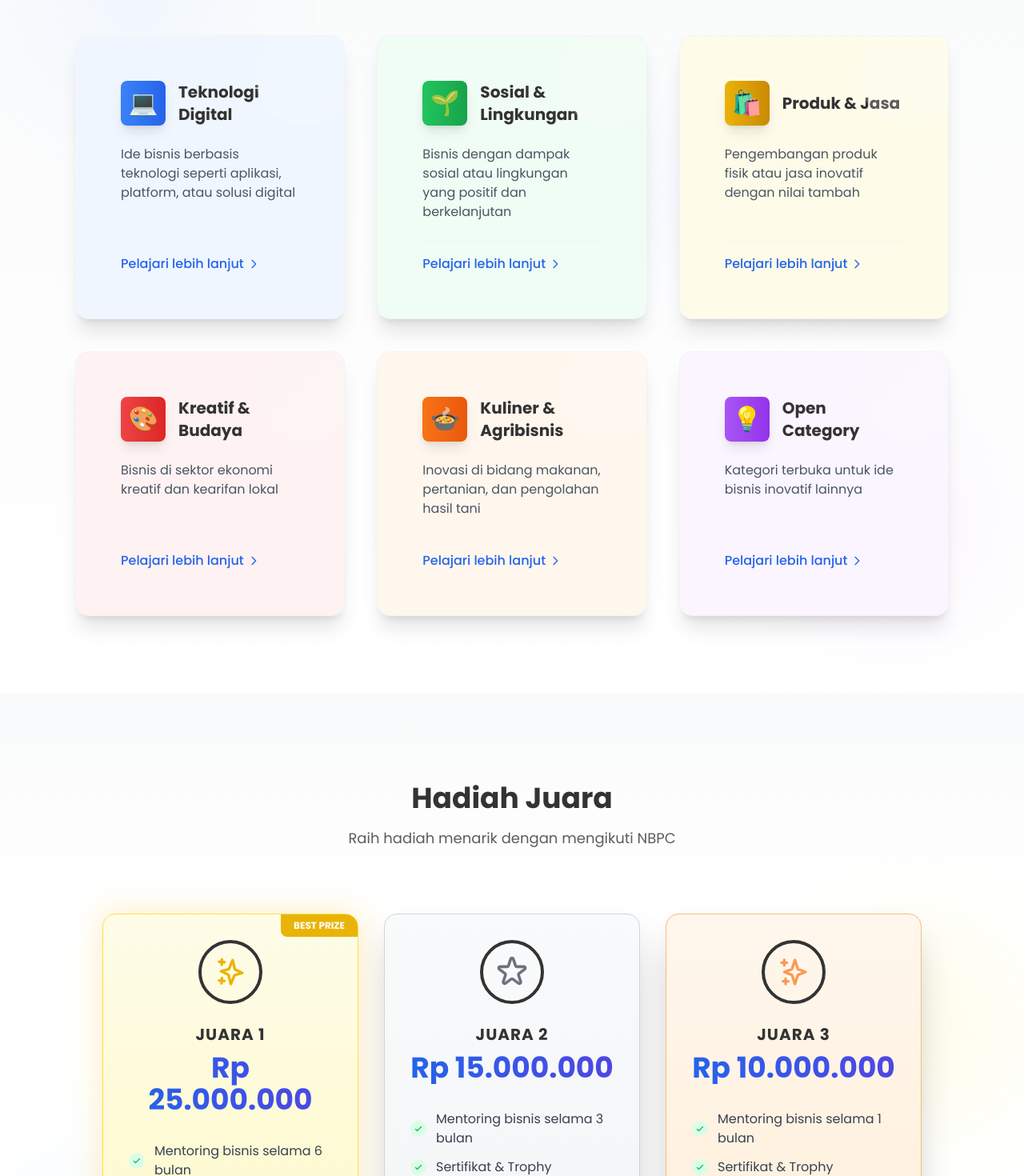
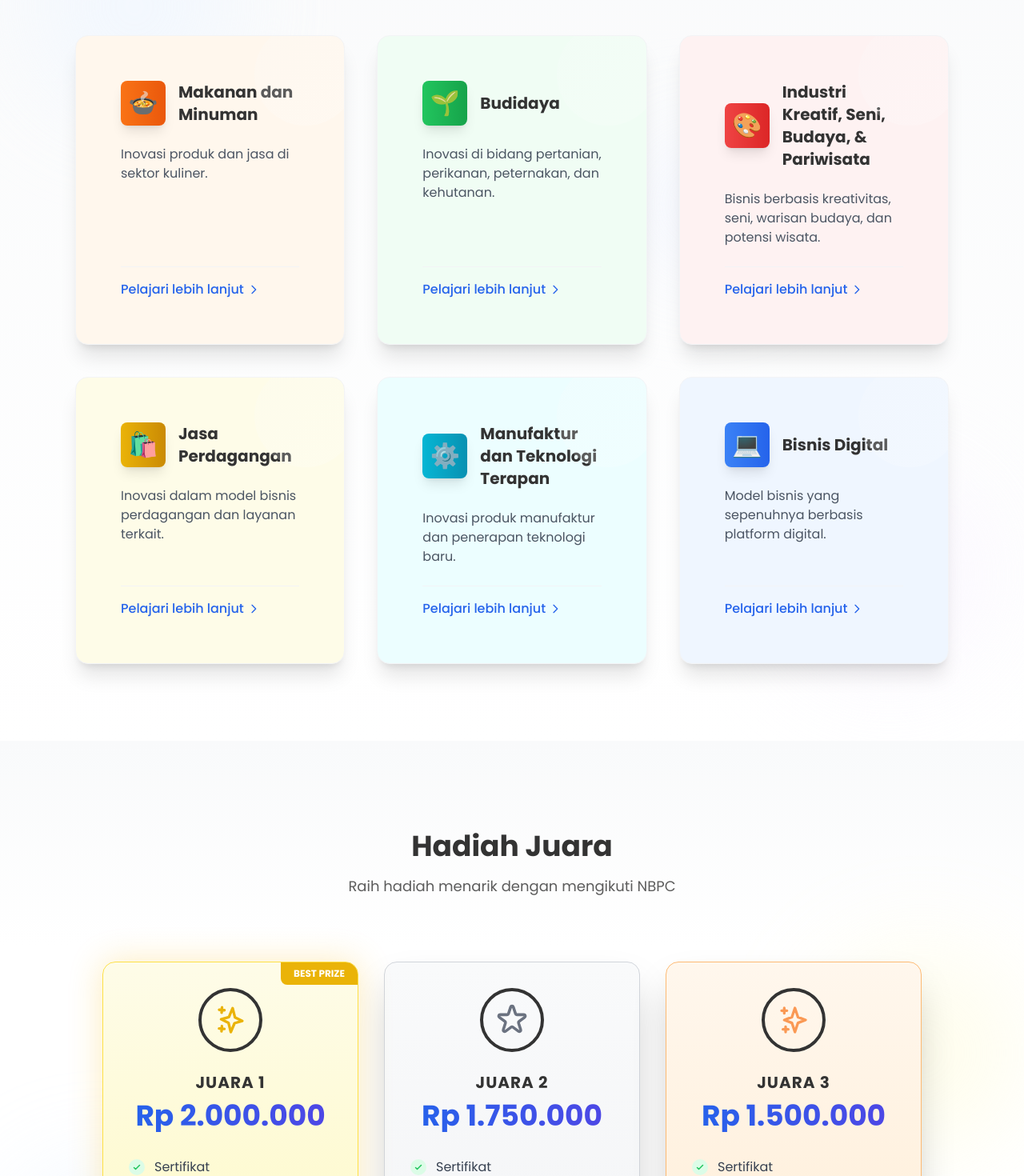
Before and after one commit to Izumi54/NBPC-UNISNU, a Next.js app: page /lomba in a window 1280 px wide. Shown: the part 3460-4930 px from the top of the page at 80% size. Built offline with nearby package versions, Linux system fonts and the light colour scheme.

Commit message:
Update halaman lomba: timeline, UI kebutuhan lomba, link booklet, hapus S&K dan FAQ, ubah bonus hadiah, ubah email kontak.

```diff
--- a/src/app/lomba/page.tsx
+++ b/src/app/lomba/page.tsx
@@ -45,140 +45,140 @@ export default function CompetitionPage() {
 
   const categories = [
     {
-      title: 'Teknologi Digital',
-      description: 'Ide bisnis berbasis teknologi seperti aplikasi, platform, atau solusi digital',
-      color: 'from-blue-500 to-blue-600',
-      bgColor: 'bg-blue-50',
-      icon: '💻',
-      fullDescription: 'Kategori Teknologi Digital mencakup berbagai inovasi berbasis teknologi yang bertujuan untuk menyelesaikan masalah atau meningkatkan efisiensi melalui solusi digital.',
+      title: 'Makanan dan Minuman',
+      description: 'Inovasi produk dan jasa di sektor kuliner.',
+      color: 'from-orange-500 to-orange-600',
+      bgColor: 'bg-orange-50',
+      icon: '🍲',
+      fullDescription: 'Kategori ini mencakup ide bisnis inovatif terkait produksi, pengolahan, distribusi, dan penyajian makanan serta minuman.',
       examples: [
-        'Aplikasi mobile untuk manajemen bisnis kecil',
-        'Platform e-learning dengan teknologi AI',
-        'Solusi IoT untuk Smart City',
-        'Platform fintech untuk inklusi keuangan',
-        'Aplikasi berbasis blockchain untuk supply chain'
+        'Aplikasi pemesanan makanan berbasis AI',
+        'Produk makanan sehat dan organik kemasan',
+        'Layanan katering berbasis komunitas',
+        'Minuman fungsional inovatif',
+        'Platform distribusi hasil pertanian untuk industri kuliner'
       ],
       criteria: [
-        'Inovasi teknologi yang digunakan',
-        'Kemampuan untuk menyelesaikan masalah nyata',
-        'Potensi skalabilitas dan pertumbuhan',
-        'Keunggulan kompetitif dibanding solusi yang ada',
-        'Kelayakan teknis implementasi'
+        'Orisinalitas resep atau konsep',
+        'Potensi pasar kuliner',
+        'Keamanan pangan dan kualitas produk',
+        'Model bisnis yang scalable',
+        'Inovasi dalam proses produksi atau pemasaran'
+      ],
+      image: '/public/images/categories/culinary.jpg'
+    },
+    {
+      title: 'Budidaya',
+      description: 'Inovasi di bidang pertanian, perikanan, peternakan, dan kehutanan.',
+      color: 'from-green-500 to-green-600',
+      bgColor: 'bg-green-50',
+      icon: '🌱',
+      fullDescription: 'Fokus pada pengembangan teknologi dan metode baru dalam kegiatan budidaya untuk meningkatkan efisiensi, keberlanjutan, dan kualitas hasil.',
+      examples: [
+        'Teknologi Smart Farming untuk pertanian',
+        'Sistem budidaya ikan terintegrasi',
+        'Pengembangan pakan ternak inovatif',
+        'Model agrowisata berkelanjutan',
+        'Solusi pengelolaan hutan berbasis data'
+      ],
+      criteria: [
+        'Peningkatan efisiensi budidaya',
+        'Dampak terhadap lingkungan dan sosial',
+        'Potensi peningkatan hasil dan kualitas',
+        'Inovasi teknologi atau metode',
+        'Kelayakan implementasi di tingkat petani/pembudidaya'
+      ],
+      image: '/public/images/categories/social.jpg'
+    },
+    {
+      title: 'Industri Kreatif, Seni, Budaya, & Pariwisata',
+      description: 'Bisnis berbasis kreativitas, seni, warisan budaya, dan potensi wisata.',
+      color: 'from-red-500 to-red-600',
+      bgColor: 'bg-red-50',
+      icon: '🎨',
+      fullDescription: 'Kategori ini mendorong ide bisnis yang memanfaatkan kekayaan intelektual, ekspresi artistik, warisan budaya, dan potensi destinasi pariwisata untuk menciptakan nilai ekonomi.',
+      examples: [
+        'Platform marketplace untuk seniman lokal',
+        'Pengembangan konten digital berbasis budaya',
+        'Penyelenggaraan acara seni dan budaya virtual',
+        'Inovasi produk fashion atau kriya lokal',
+        'Pengembangan aplikasi panduan wisata interaktif'
+      ],
+      criteria: [
+        'Orisinalitas dan nilai artistik',
+        'Potensi pasar di sektor kreatif dan pariwisata',
+        'Dampak terhadap pelestarian budaya/seni',
+        'Inovasi model bisnis',
+        'Kualitas eksekusi dan presentasi'
+      ],
+      image: '/public/images/categories/creative.jpg'
+    },
+    {
+      title: 'Jasa Perdagangan',
+      description: 'Inovasi dalam model bisnis perdagangan dan layanan terkait.',
+      color: 'from-yellow-500 to-yellow-600',
+      bgColor: 'bg-yellow-50',
+      icon: '🛍️',
+      fullDescription: 'Meliputi ide bisnis yang meningkatkan efisiensi, jangkauan, dan pengalaman pelanggan dalam aktivitas perdagangan barang dan penyediaan jasa.',
+      examples: [
+        'Platform e-commerce spesialis',
+        'Layanan logistik inovatif',
+        'Sistem manajemen inventori berbasis cloud',
+        'Konsultasi bisnis digital untuk UMKM',
+        'Pengembangan model bisnis langganan (subscription)'
+      ],
+      criteria: [
+        'Peningkatan efisiensi operasional',
+        'Potensi pasar dan pertumbuhan',
+        'Keunggulan kompetitif dalam layanan',
+        'Inovasi model bisnis',
+        'Skalabilitas dan profitabilitas'
+      ],
+      image: '/public/images/categories/product.jpg'
+    },
+    {
+      title: 'Manufaktur dan Teknologi Terapan',
+      description: 'Inovasi produk manufaktur dan penerapan teknologi baru.',
+      color: 'from-cyan-500 to-cyan-600',
+      bgColor: 'bg-cyan-50',
+      icon: '⚙️',
+      fullDescription: 'Fokus pada pengembangan produk fisik melalui proses manufaktur yang inovatif dan penerapan teknologi canggih untuk solusi industri atau konsumen.',
+      examples: [
+        'Produksi material ramah lingkungan',
+        'Pengembangan purwarupa perangkat IoT',
+        'Teknologi cetak 3D untuk produksi massal',
+        'Sistem otomatisasi untuk industri kecil',
+        'Inovasi produk elektronik atau mekanik'
+      ],
+      criteria: [
+        'Tingkat inovasi produk/teknologi',
+        'Kelayakan produksi dan skala ekonomi',
+        'Potensi pasar dan adopsi',
+        'Efisiensi dan kualitas hasil manufaktur',
+        'Dampak sosial atau lingkungan dari produk'
       ],
       image: '/public/images/categories/tech.jpg'
     },
     {
-      title: 'Sosial & Lingkungan',
-      description: 'Bisnis dengan dampak sosial atau lingkungan yang positif dan berkelanjutan',
-      color: 'from-green-500 to-green-600',
-      bgColor: 'bg-green-50',
-      icon: '🌱',
-      fullDescription: 'Kategori Sosial & Lingkungan fokus pada bisnis yang memberikan dampak positif pada masyarakat dan lingkungan sekitar, dengan model bisnis yang berkelanjutan.',
+      title: 'Bisnis Digital',
+      description: 'Model bisnis yang sepenuhnya berbasis platform digital.',
+      color: 'from-blue-500 to-blue-600',
+      bgColor: 'bg-blue-50',
+      icon: '💻',
+      fullDescription: 'Kategori ini mencakup ide bisnis yang beroperasi dan menghasilkan pendapatan utamanya melalui platform atau teknologi digital, seperti aplikasi, website, atau SaaS.',
       examples: [
-        'Bank sampah digital dengan sistem reward',
-        'Bisnis daur ulang plastik menjadi produk bernilai tinggi',
-        'Platform crowdfunding untuk proyek lingkungan',
-        'Bisnis sosial untuk pemberdayaan masyarakat prasejahtera',
-        'Solusi energi terbarukan untuk daerah terpencil'
+        'Pengembangan aplikasi edukasi interaktif',
+        'Platform digital marketing untuk UMKM',
+        'Layanan konsultasi online berbasis langganan',
+        'Pengembangan game atau aplikasi hiburan digital',
+        'Solusi Big Data atau AI untuk bisnis'
       ],
       criteria: [
-        'Besaran dampak sosial/lingkungan yang dihasilkan',
-        'Keberlanjutan model bisnis',
-        'Inovasi dalam pendekatan penyelesaian masalah',
-        'Potensi untuk meningkatkan kualitas hidup masyarakat',
-        'Keterlibatan komunitas lokal'
-      ],
-      image: '/public/images/categories/social.jpg'
-    },
-    {
-      title: 'Produk & Jasa',
-      description: 'Pengembangan produk fisik atau jasa inovatif dengan nilai tambah',
-      color: 'from-yellow-500 to-yellow-600',
-      bgColor: 'bg-yellow-50',
-      icon: '🛍️',
-      fullDescription: 'Kategori Produk & Jasa mencakup inovasi dalam pembuatan produk fisik atau penyediaan jasa yang menawarkan nilai tambah bagi konsumen.',
-      examples: [
-        'Produk ramah lingkungan dengan desain inovatif',
-        'Jasa konsultasi dengan pendekatan unik',
-        'Produk kesehatan dengan teknologi terkini',
-        'Jasa personal yang memanfaatkan teknologi',
-        'Produk lokal dengan standar internasional'
-      ],
-      criteria: [
-        'Keunikan nilai proposisi produk/jasa',
-        'Potensi pasar dan permintaan konsumen',
-        'Tingkat inovasi dan kreativitas',
-        'Strategi pemasaran dan distribusi',
-        'Kelayakan produksi atau penyediaan layanan'
-      ],
-      image: '/public/images/categories/product.jpg'
-    },
-    {
-      title: 'Kreatif & Budaya',
-      description: 'Bisnis di sektor ekonomi kreatif dan kearifan lokal',
-      color: 'from-red-500 to-red-600',
-      bgColor: 'bg-red-50',
-      icon: '🎨',
-      fullDescription: 'Kategori Kreatif & Budaya berfokus pada bisnis yang mengembangkan sektor ekonomi kreatif dan melestarikan kearifan lokal Indonesia melalui pendekatan modern.',
-      examples: [
-        'Platform marketplace untuk produk seni lokal',
-        'Solusi AR/VR untuk wisata budaya virtual',
-        'Studio animasi dengan konten budaya Indonesia',
-        'Fashion dengan sentuhan kearifan lokal',
-        'Aplikasi pembelajaran budaya interaktif'
-      ],
-      criteria: [
-        'Integrasi nilai budaya dalam model bisnis',
-        'Inovasi dalam memperkenalkan budaya ke pasar modern',
-        'Dampak terhadap pelestarian budaya lokal',
-        'Potensi menarik minat generasi muda',
-        'Kualitas artistik dan eksekusi kreatif'
-      ],
-      image: '/public/images/categories/creative.jpg'
-    },
-    {
-      title: 'Kuliner & Agribisnis',
-      description: 'Inovasi di bidang makanan, pertanian, dan pengolahan hasil tani',
-      color: 'from-orange-500 to-orange-600',
-      bgColor: 'bg-orange-50',
-      icon: '🍲',
-      fullDescription: 'Kategori Kuliner & Agribisnis mencakup inovasi dalam industri makanan, pertanian modern, dan pengolahan hasil pertanian menjadi produk bernilai tambah.',
-      examples: [
-        'Aplikasi manajemen rantai pasok pertanian',
-        'Produk olahan pangan inovatif',
-        'Sistem pertanian vertikal di perkotaan',
-        'Bisnis makanan berbasis subscription',
-        'Teknologi untuk meningkatkan hasil panen'
-      ],
-      criteria: [
-        'Inovasi dalam produk atau proses produksi',
-        'Keberlanjutan dan dampak lingkungan',
-        'Potensi meningkatkan pendapatan petani',
-        'Kontribusi pada ketahanan pangan',
-        'Kualitas dan keamanan produk pangan'
-      ],
-      image: '/public/images/categories/culinary.jpg'
-    },
-    {
-      title: 'Open Category',
-      description: 'Kategori terbuka untuk ide bisnis inovatif lainnya',
-      color: 'from-purple-500 to-purple-600',
-      bgColor: 'bg-purple-50',
-      icon: '💡',
-      fullDescription: 'Open Category adalah kategori khusus untuk ide bisnis inovatif yang tidak termasuk dalam kategori lain namun memiliki potensi dampak dan keunikan yang signifikan.',
-      examples: [
-        'Bisnis hibrid yang menggabungkan beberapa sektor',
-        'Inovasi dalam industri pendidikan',
-        'Solusi untuk tantangan kesehatan',
-        'Platform untuk industri hiburan',
-        'Teknologi baru yang belum masuk kategori spesifik'
-      ],
-      criteria: [
-        'Tingkat inovasi dan kebaruan ide',
-        'Potensi disruptif dalam industri terkait',
-        'Proposisi nilai yang jelas',
-        'Kelayakan implementasi',
-        'Potensi skalabilitas bisnis'
+        'Inovasi platform digital',
+        'Potensi monetisasi dan pertumbuhan pengguna',
+        'Pengalaman pengguna (UX/UI)',
+        'Keunggulan kompetitif di ruang digital',
+        'Kelayakan teknis pengembangan dan operasional'
       ],
       image: '/public/images/categories/open.jpg'
     }
@@ -718,8 +718,8 @@ export default function CompetitionPage() {
               {[
                 {
                   position: 'Juara 1',
-                  prize: 'Rp 25.000.000',
-                  extras: ['Mentoring bisnis selama 6 bulan', 'Kesempatan pitching ke investor', 'Sertifikat & Trophy Eksklusif', 'Media coverage'],
+                  prize: 'Rp 2.000.000',
+                  extras: ['Sertifikat', 'Medali', 'Kesempatan pitching ke investor'],
                   delay: 0,
                   transform: 'md:transform md:-translate-y-4 md:scale-110 z-10',
                   className: 'bg-gradient-to-b from-yellow-50 to-yellow-100 border-yellow-300 shadow-[0_0_40px_rgba(251,191,36,0.3)]',
@@ -728,16 +728,16 @@ export default function CompetitionPage() {
                 },
                 {
                   position: 'Juara 2',
-                  prize: 'Rp 15.000.000',
-                  extras: ['Mentoring bisnis selama 3 bulan', 'Sertifikat & Trophy', 'Media exposure'],
+                  prize: 'Rp 1.750.000',
+                  extras: ['Sertifikat', 'Medali'],
                   delay: 0.2,
                   transform: '',
                   className: 'bg-gradient-to-b from-gray-50 to-gray-100 border-gray-300'
                 },
                 {
                   position: 'Juara 3',
-                  prize: 'Rp 10.000.000',
-                  extras: ['Mentoring bisnis selama 1 bulan', 'Sertifikat & Trophy', 'Media exposure'],
+                  prize: 'Rp 1.500.000',
+                  extras: ['Sertifikat', 'Medali'],
                   delay: 0.4,
                   transform: 'md:transform md:translate-y-4',
                   className: 'bg-gradient-to-b from-orange-50 to-orange-100 border-orange-300'
@@ -864,7 +864,7 @@ export default function CompetitionPage() {
               <div className="absolute top-0 right-0 w-40 h-40 bg-gradient-to-br from-blue-100 to-indigo-100 rounded-full -mt-20 -mr-20 opacity-50"></div>
               <div className="relative z-10">
                 <p className="text-lg text-gray-700">
-                  <span className="font-semibold text-blue-700">Bonus:</span> Semua finalis juga akan mendapatkan sertifikat, merchandise eksklusif, dan kesempatan pitching ke investor!
+                  <span className="font-semibold text-blue-700">Bonus:</span> Semua finalis juga akan mendapatkan sertifikat dan merchandise eksklusif!
                 </p>
               </div>
             </motion.div>
```
